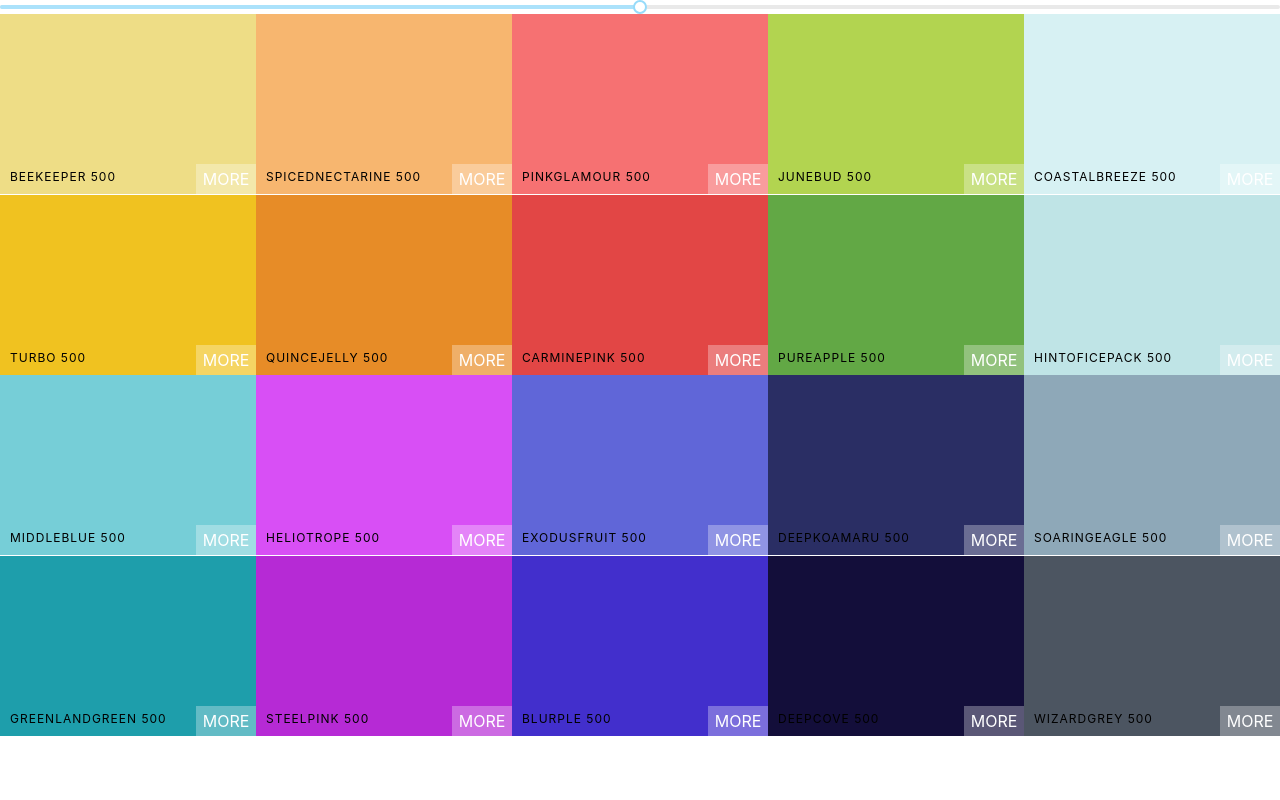
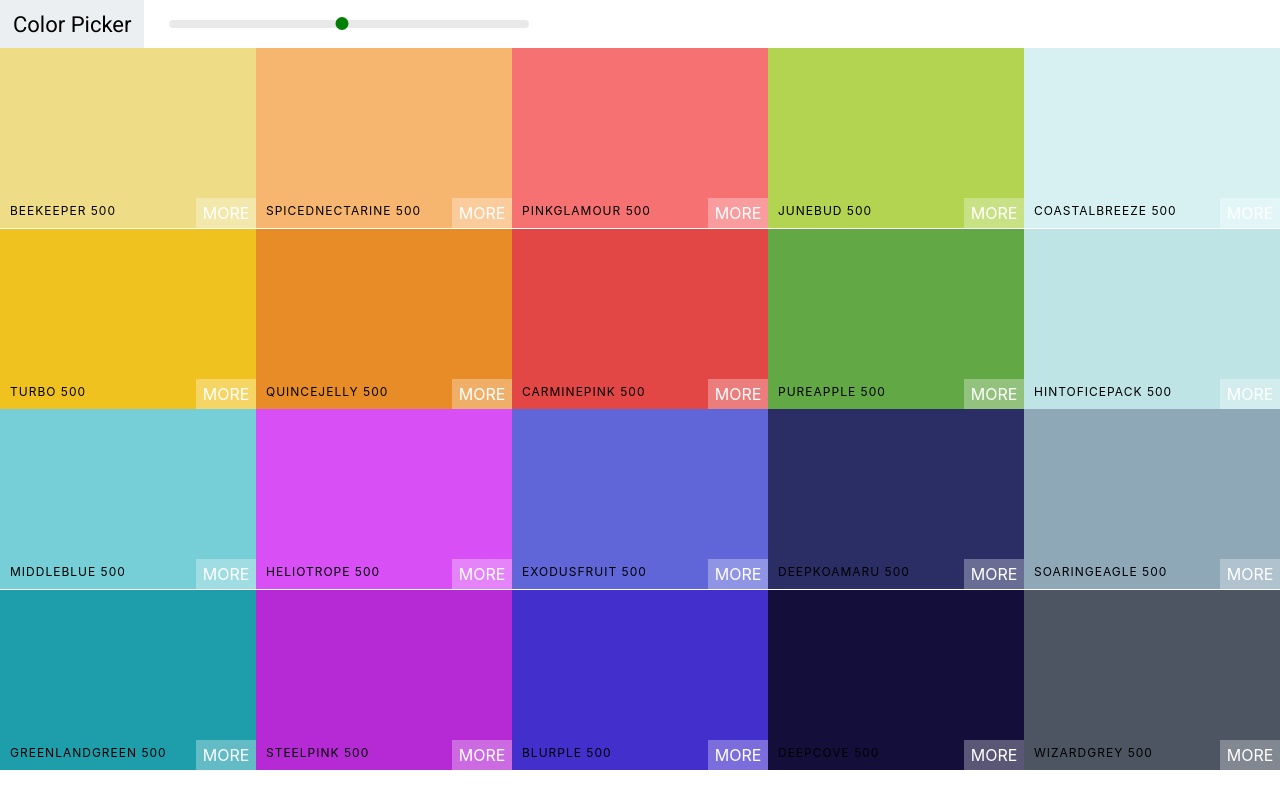
Before and after one commit to samanth619/FlatUI-clone, a React (Create React App) app: page / in a window 1280 px wide. Built offline with nearby package versions, Linux system fonts and the light colour scheme.

Commit message:
Adding Navbar Component

```diff
--- a/public/index.html
+++ b/public/index.html
@@ -9,6 +9,8 @@
       name="description"
       content="Web site created using create-react-app"
     />
+    <link rel="preconnect" href="https://fonts.gstatic.com">
+    <link href="https://fonts.googleapis.com/css2?family=Roboto:wght@100;400;500&display=swap" rel="stylesheet">
     <link rel="apple-touch-icon" href="%PUBLIC_URL%/logo192.png" />
     <!--
       manifest.json provides metadata used when your web app is installed on a
--- /dev/null
+++ b/src/Navbar.css
@@ -0,0 +1,49 @@
+.Navbar{
+    display: flex;
+    align-items: center;
+    justify-content: flex-start;
+    height: 6vh;
+}
+
+.logo{
+  margin-right: 15px;
+  padding: 0 13px;
+  font-size: 22px;
+  background-color: #eceff1;
+  font-family: Roboto;
+  height: 100%;
+  display: flex;
+  align-items: center;
+}
+
+.logo a{
+    text-decoration: none;
+    color: black;
+}
+
+.slider{
+    width: 360px;
+    margin: 3px 10px;
+    display: inline-block;
+}
+
+.rc-slider-track{
+    background-color: transparent;
+}
+.rc-slider-rail{
+    height: 8px;
+}
+
+.rc-slider-handle,
+.rc-slider-handle:active,
+.rc-slider-handle:focus,
+.rc-slider-handle:hover{
+    background-color:green;
+    outline:none;
+    border: 2px solid green;
+    box-shadow: none;
+    width:13px;
+    height: 13px;
+    margin-left: -7px;
+    margin-top: -3px;
+}
--- /dev/null
+++ b/src/Navbar.js
@@ -0,0 +1,28 @@
+import React, { Component } from 'react'
+import Slider from 'rc-slider';
+import 'rc-slider/assets/index.css';
+import './Navbar.css';
+
+export default class Navbar extends Component {
+    render() {
+        const {level,changeLevel} = this.props;
+        return (
+            <header className="Navbar">
+               <div className="logo">
+               <a href="#">Color Picker</a>
+               </div>
+               <div className="slider-container">
+                 <div className="slider">
+                 <Slider
+                    defaultValue={level}
+                    min={100}
+                    max={900}
+                    step={100}
+                    onAfterChange={changeLevel}
+                 />
+                 </div>
+               </div>
+            </header>
+        )
+    }
+}
--- a/src/Palette.js
+++ b/src/Palette.js
@@ -1,7 +1,6 @@
 import React, { Component } from 'react'
 import ColorBox from './ColorBox';
-import Slider from 'rc-slider';
-import 'rc-slider/assets/index.css';
+import Navbar from './Navbar';
 import "./Palette.css";
 
 class Palette extends Component {
@@ -19,17 +18,11 @@
         const {colors} = this.props.palette;
         const {level} = this.state;
         const colorBoxes = colors[level].map(color=>(
-            <ColorBox background={color.hex} name={color.name} />
+            <ColorBox key={color.id} background={color.hex} name={color.name} />
         ));
         return (
             <div className="Palette">
-              <Slider
-                 defaultValue={level}
-                 min={100}
-                 max={900}
-                 step={100}
-                 onAfterChange={this.changeLevel}
-              />
+              <Navbar level={level} changeLevel={this.changeLevel} />
               <div className="Palette-colors">{colorBoxes}</div>
             </div>
         );
```
Also changed, not shown: src/Palette.css (line endings or trailing spaces).
